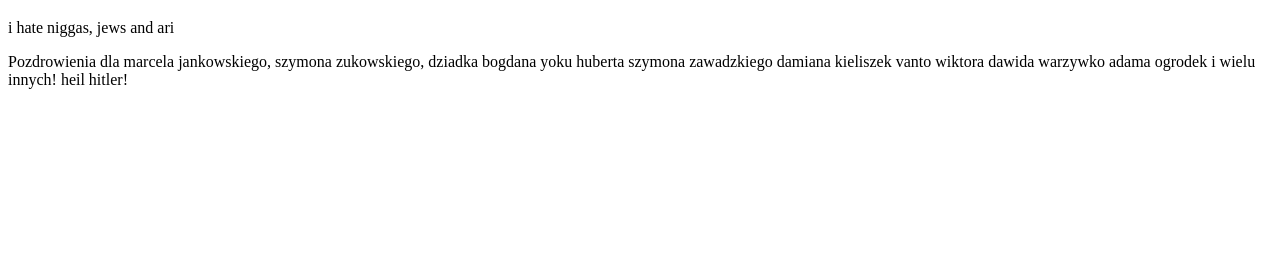
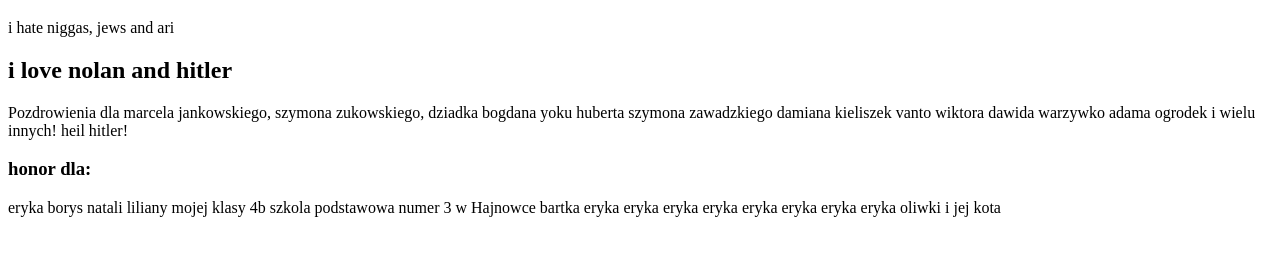
Before and after one commit to kasztingers11-lang/jewmod, a plain HTML site: page index.html in a window 1280 px wide. Shown: the part 61-316 px from the top of the page. Drawn offline with Linux system fonts and the light colour scheme.

Commit message:
Update index.html

```diff
--- a/index.html
+++ b/index.html
@@ -8,7 +8,16 @@
 <body>
   <h1>Foster's blog. day 1</h1>
   <p>i hate niggas, jews and ari </p>
-  <h2i love nolan and hitler</h2>
+  <h2>i love nolan and hitler</h2>
   <p3> Pozdrowienia dla marcela jankowskiego, szymona zukowskiego, dziadka bogdana yoku huberta szymona zawadzkiego damiana kieliszek vanto wiktora dawida warzywko adama ogrodek i wielu innych! heil hitler!</p3>
+  <h3>honor dla: </h3>
+  <p4>eryka borys natali liliany mojej klasy 4b szkola podstawowa numer 3 w Hajnowce bartka eryka eryka eryka eryka eryka eryka eryka eryka oliwki i jej kota</p4>
+
 </body>
+
+
+
+
+
+
 </html>
```
